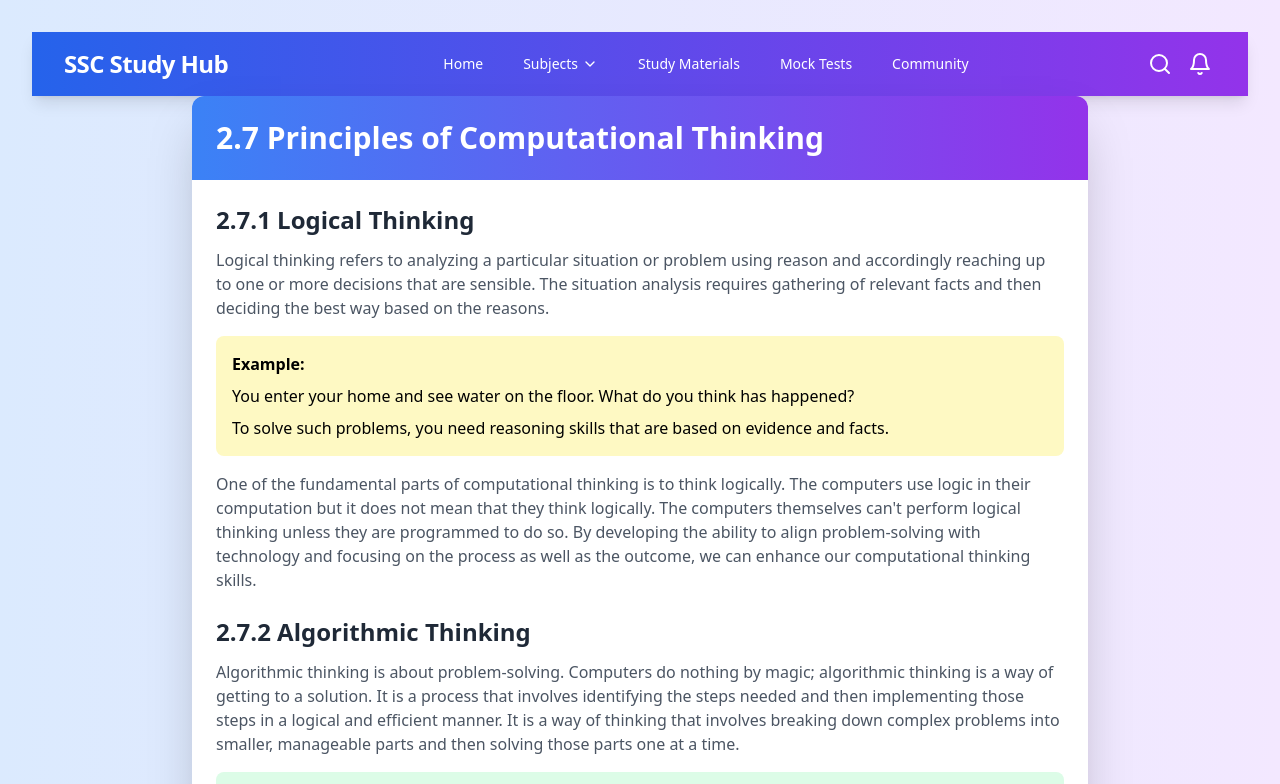
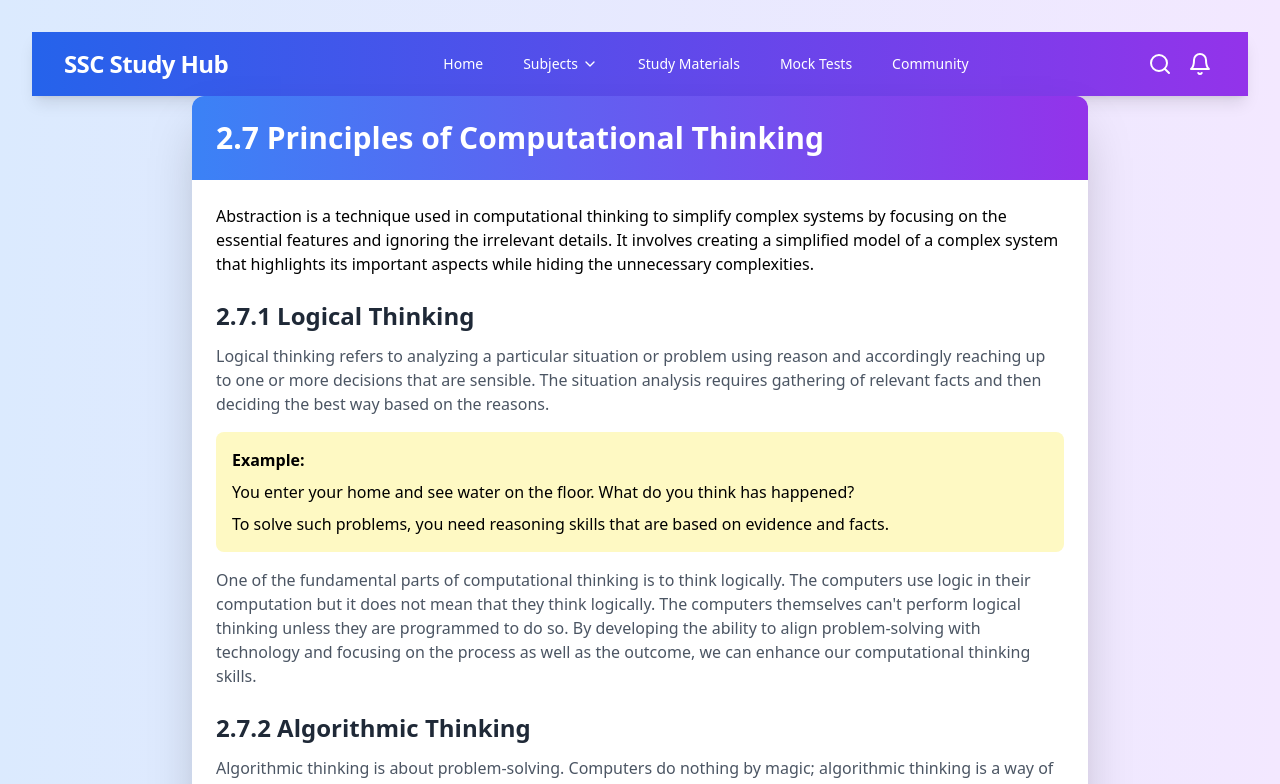
Before and after one commit to tahaamin2013/SSC-Exam-Web, a Next.js app: page /unit-2/principles-of-computational-thinking/notes in a window 1280 px wide. Shown: the top 784 px of the page. Built offline with nearby package versions, Linux system fonts and the light colour scheme.

Commit message:
Update page.tsx

```diff
--- a/src/app/unit-2/principles-of-computational-thinking/notes/page.tsx
+++ b/src/app/unit-2/principles-of-computational-thinking/notes/page.tsx
@@ -8,6 +8,7 @@ const Page = () => {
           <h1 className="text-3xl font-bold text-white">2.7 Principles of Computational Thinking</h1>
         </div>
         <div className="p-6 space-y-6">
+          <p>Abstraction is a technique used in computational thinking to simplify complex systems by focusing on the essential features and ignoring the irrelevant details. It involves creating a simplified model of a complex system that highlights its important aspects while hiding the unnecessary complexities.</p>
           <section>
             <h2 className="text-2xl font-semibold text-gray-800 mb-3">2.7.1 Logical Thinking</h2>
             <p className="text-gray-600 mb-4">
```
